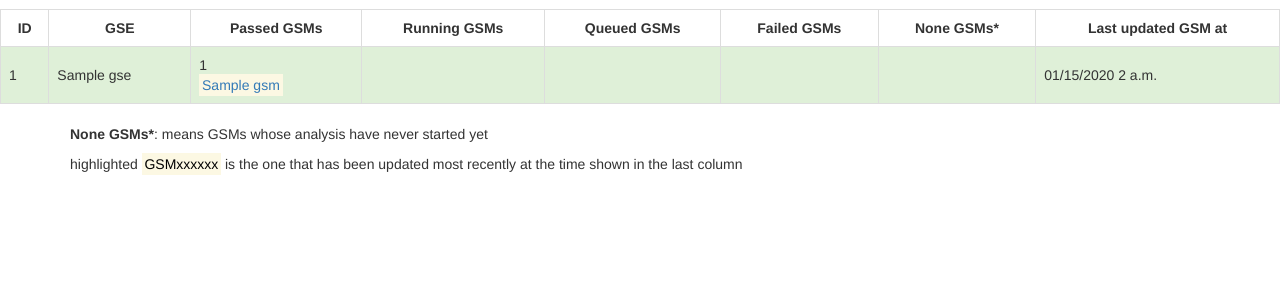
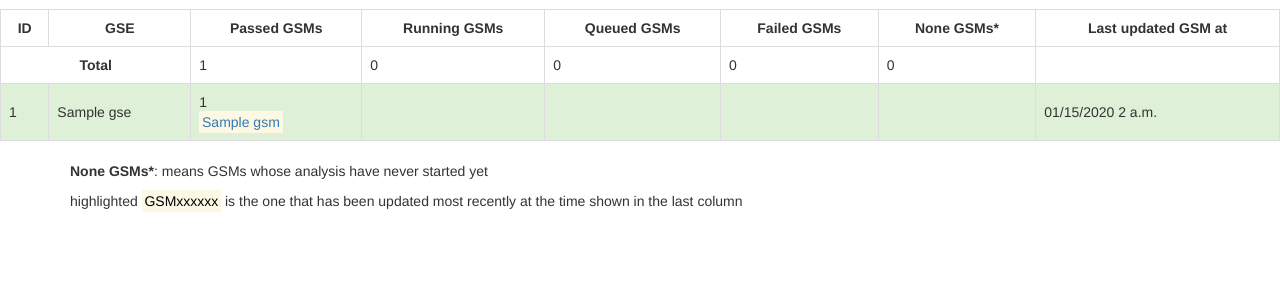
Before and after one commit to bcgsc/rsemreport, a Django app: page / in a window 1280 px wide. Shown: the part 51-351 px from the top of the page. Run offline with Django 3.2, Linux system fonts and the light colour scheme; tables that the repository leaves empty hold one stand-in row (values such as "Sample post"); some libraries are stand-ins or nearby versions.

Commit message:
added visualization of total stats in rsem_report/templates/rsem_report/progress_report.html

```diff
--- a/rsem_report/templates/rsem_report/progress_report.html
+++ b/rsem_report/templates/rsem_report/progress_report.html
@@ -24,6 +24,20 @@
     <th class="text-center">None GSMs*</th>
     <th class="text-center">Last updated GSM at</th>
   </tr>
+
+  <tr>
+  {# skip ID and GSE columns #}
+  <td class="text-center" colspan="2"><strong>Total</strong></td>
+  <td>{{total_passed}}</td>
+  <td>{{total_running}}</td>
+  <td>{{total_queued}}</td>
+  <td>{{total_failed}}</td>
+  <td>{{total_none}}</td>
+
+  {# skip the last column #}
+  <td></td>
+</tr>
+
 
   {% for gse in gses %}
 
@@ -64,9 +78,9 @@
       </td>
 
       <td class="vert-align">{{gse.last_updated_gsm.updated|date:"SHORT_DATETIME_FORMAT"}}</td>
-
     </tr>
   {% endfor %}
+
 </table>
 
 <div class="container">
@@ -88,3 +102,5 @@ client.on( "ready", function( readyEvent ) {
 </script>
 
 {% endblock %}
+
+>
```
